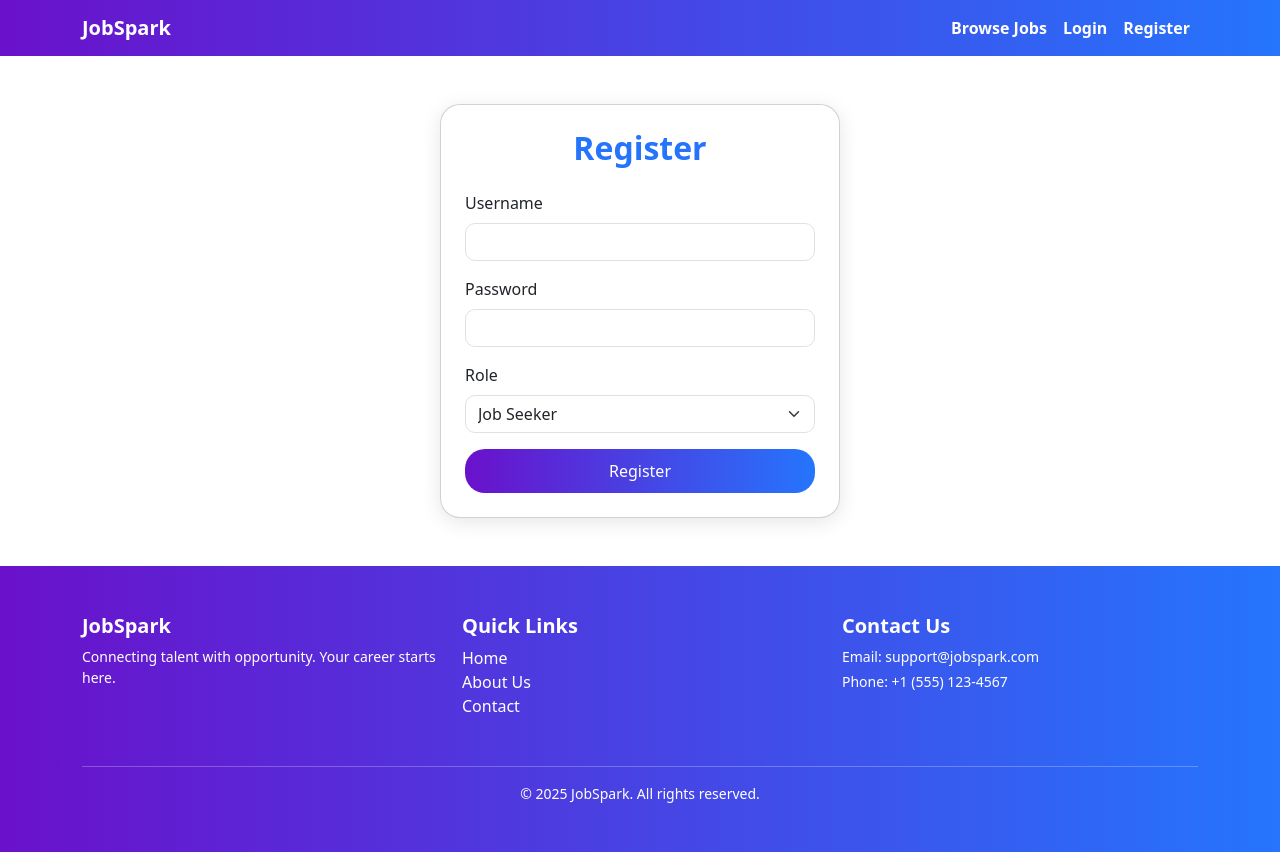
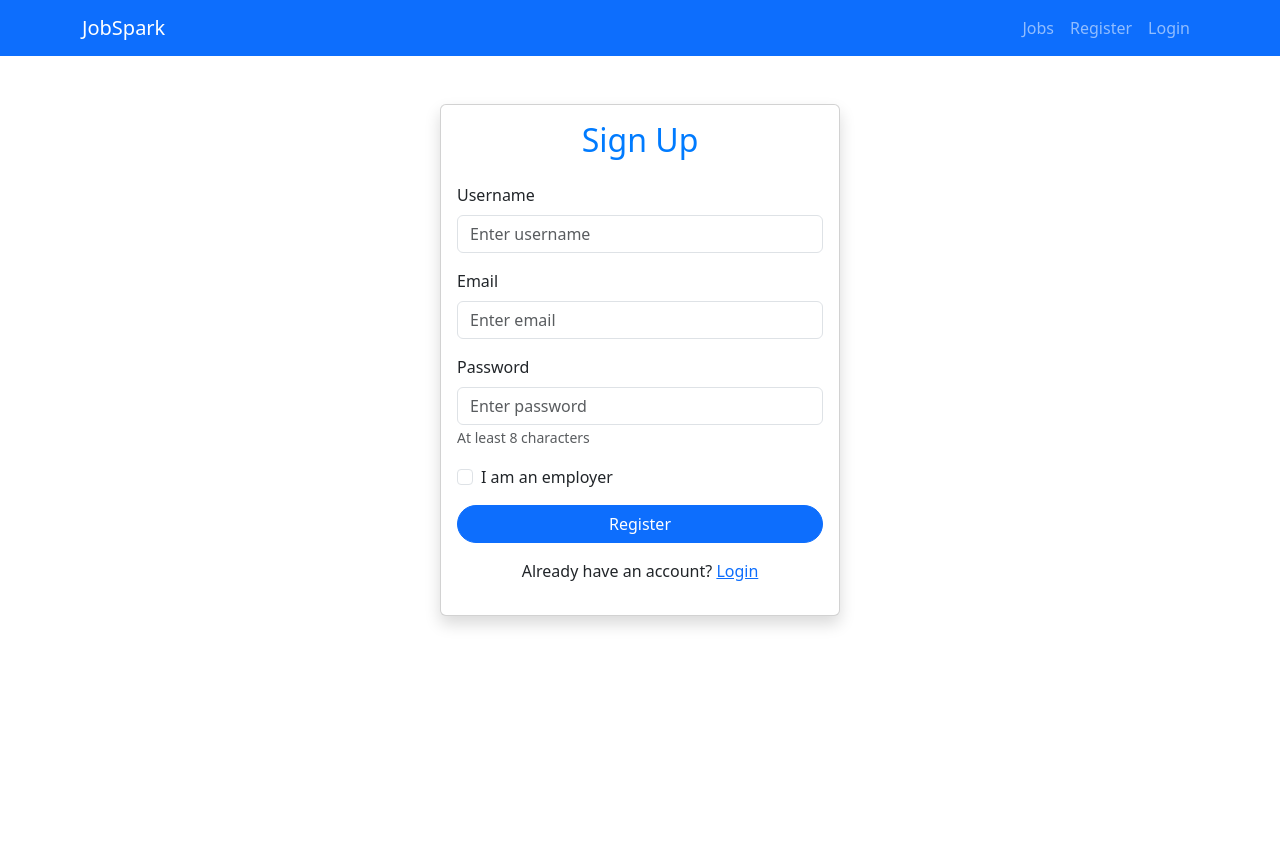
Before and after one commit to enock-sk/Job-Board-Frontend, a React (Create React App) app: page /register in a window 1280 px wide. After the commit the page ends 800 px from the top, so only its background shows below. Built offline with nearby package versions, Linux system fonts and the light colour scheme.

Commit message:
register and login updates

```diff
--- a/src/App.tsx
+++ b/src/App.tsx
@@ -1,55 +1,42 @@
-import React, { useState } from "react";
-import { BrowserRouter as Router, Route, Routes } from "react-router-dom";
-import { ToastContainer } from "react-toastify";
+import React from "react";
+import { BrowserRouter as Router, Route, Routes, Link } from "react-router-dom";
+import { Navbar, Nav, Container } from "react-bootstrap";
 import JobList from "./components/JobList";
-import PostJob from "./components/PostJob";
+import Register from "./components/Register";
 import Login from "./components/Login";
-import Register from "./components/Register";
-import Profile from "./components/Profile";
-import Navbar from "./components/Navbar";
-import Footer from "./components/Footer";
 
 const App: React.FC = () => {
-  const [token, setToken] = useState<string>(
-    localStorage.getItem("token") || ""
-  );
-  const [role, setRole] = useState<string>(localStorage.getItem("role") || "");
-
   return (
     <Router>
-      <div className="d-flex flex-column min-vh-100">
-        <Navbar
-          token={token}
-          setToken={setToken}
-          role={role}
-          setRole={setRole}
-        />
-        <main className="flex-grow-1">
-          <div className="container mt-5">
-            <Routes>
-              <Route path="/" element={<JobList />} />
-              <Route
-                path="/post-job"
-                element={<PostJob token={token} role={role} />}
-              />
-              <Route
-                path="/login"
-                element={<Login setToken={setToken} setRole={setRole} />}
-              />
-              <Route
-                path="/register"
-                element={<Register setToken={setToken} setRole={setRole} />}
-              />
-              <Route
-                path="/profile"
-                element={<Profile token={token} role={role} />}
-              />
-            </Routes>
-          </div>
-        </main>
-        <Footer />
-      </div>
-      <ToastContainer position="top-right" autoClose={3000} />
+      <Navbar bg="primary" variant="dark" expand="lg" sticky="top">
+        <Container>
+          <Navbar.Brand as={Link} to="/">
+            JobSpark
+          </Navbar.Brand>
+          <Navbar.Toggle aria-controls="basic-navbar-nav" />
+          <Navbar.Collapse id="basic-navbar-nav">
+            <Nav className="ms-auto">
+              <Nav.Link as={Link} to="/jobs">
+                Jobs
+              </Nav.Link>
+              <Nav.Link as={Link} to="/register">
+                Register
+              </Nav.Link>
+              <Nav.Link as={Link} to="/login">
+                Login
+              </Nav.Link>
+            </Nav>
+          </Navbar.Collapse>
+        </Container>
+      </Navbar>
+      <Container className="mt-5">
+        <Routes>
+          <Route path="/" element={<JobList />} />
+          <Route path="/jobs" element={<JobList />} />
+          <Route path="/register" element={<Register />} />
+          <Route path="/login" element={<Login />} />
+        </Routes>
+      </Container>
     </Router>
   );
 };
--- a/src/components/Login.tsx
+++ b/src/components/Login.tsx
@@ -1,97 +1,83 @@
 import React, { useState } from "react";
 import axios from "axios";
-import { Form, Button } from "react-bootstrap";
+import { Form, Button, Alert, Card } from "react-bootstrap";
 import { useNavigate } from "react-router-dom";
-import { toast } from "react-toastify";
 
-interface LoginProps {
-  setToken: (token: string) => void;
-  setRole: (role: string) => void;
-}
-
-const Login: React.FC<LoginProps> = ({ setToken, setRole }) => {
-  const [credentials, setCredentials] = useState({
-    username: "",
-    password: "",
-  });
+const Login: React.FC = () => {
+  const [username, setUsername] = useState("");
+  const [password, setPassword] = useState("");
+  const [error, setError] = useState<string | null>(null);
+  const [success, setSuccess] = useState<string | null>(null);
   const navigate = useNavigate();
-
-  const handleChange = (e: React.ChangeEvent<HTMLInputElement>) => {
-    setCredentials({ ...credentials, [e.target.name]: e.target.value });
-  };
 
   const handleSubmit = async (e: React.FormEvent) => {
     e.preventDefault();
+    setError(null);
+    setSuccess(null);
+
     try {
       const response = await axios.post(
         "https://jobspark-backend.onrender.com/api/login/",
-        credentials
+        {
+          username,
+          password,
+        }
       );
-      setToken(response.data.token);
-      setRole(response.data.role);
       localStorage.setItem("token", response.data.token);
-      localStorage.setItem("role", response.data.role);
-      toast.success(response.data.message);
-      navigate(response.data.role === "Employer" ? "/post-job" : "/");
-    } catch (error: any) {
-      toast.error(error.response?.data?.error || "Login failed");
+      localStorage.setItem("user", JSON.stringify(response.data.user));
+      setSuccess("Login successful! Redirecting to jobs...");
+      setTimeout(() => navigate("/jobs"), 2000);
+    } catch (err: any) {
+      setError(
+        err.response?.data?.error ||
+          "Login failed. Please check your credentials."
+      );
     }
   };
 
   return (
-    <div
-      className="card p-4 mx-auto"
-      style={{
-        maxWidth: "400px",
-        borderRadius: "20px",
-        boxShadow: "0 4px 20px rgba(0,0,0,0.1)",
-        animation: "fadeIn 0.5s",
-      }}
-    >
-      <h2
-        className="text-center mb-4"
-        style={{ color: "#2575fc", fontWeight: "bold" }}
-      >
+    <Card className="mx-auto shadow mt-5" style={{ maxWidth: "400px" }}>
+      <Card.Body>
+        <h2 className="text-center mb-4" style={{ color: "#007bff" }}>
           Login
         </h2>
+        {error && <Alert variant="danger">{error}</Alert>}
+        {success && <Alert variant="success">{success}</Alert>}
         <Form onSubmit={handleSubmit}>
           <Form.Group className="mb-3">
             <Form.Label>Username</Form.Label>
             <Form.Control
               type="text"
-            name="username"
-            value={credentials.username}
-            onChange={handleChange}
+              value={username}
+              onChange={(e) => setUsername(e.target.value)}
+              placeholder="Enter username"
               required
-            style={{ borderRadius: "10px" }}
             />
           </Form.Group>
           <Form.Group className="mb-3">
             <Form.Label>Password</Form.Label>
             <Form.Control
               type="password"
-            name="password"
-            value={credentials.password}
-            onChange={handleChange}
+              value={password}
+              onChange={(e) => setPassword(e.target.value)}
+              placeholder="Enter password"
               required
-            style={{ borderRadius: "10px" }}
             />
           </Form.Group>
           <Button
+            variant="primary"
             type="submit"
-          variant="primary"
             className="w-100"
-          style={{
-            background: "linear-gradient(90deg, #6a11cb, #2575fc)",
-            border: "none",
-            borderRadius: "20px",
-            padding: "10px",
-          }}
+            style={{ borderRadius: "25px" }}
           >
             Login
           </Button>
         </Form>
-    </div>
+        <p className="text-center mt-3">
+          Don’t have an account? <a href="/register">Register</a>
+        </p>
+      </Card.Body>
+    </Card>
   );
 };
 
--- a/src/components/Register.tsx
+++ b/src/components/Register.tsx
@@ -1,119 +1,122 @@
 import React, { useState } from "react";
 import axios from "axios";
-import { Form, Button } from "react-bootstrap";
+import { Form, Button, Alert, Card } from "react-bootstrap";
 import { useNavigate } from "react-router-dom";
-import { toast } from "react-toastify";
 
-interface RegisterProps {
-  setToken: (token: string) => void;
-  setRole: (role: string) => void;
-}
-
-const Register: React.FC<RegisterProps> = ({ setToken, setRole }) => {
-  const [formData, setFormData] = useState({
-    username: "",
-    password: "",
-    role: "JobSeeker",
-  });
+const Register: React.FC = () => {
+  const [username, setUsername] = useState("");
+  const [email, setEmail] = useState("");
+  const [password, setPassword] = useState("");
+  const [isEmployer, setIsEmployer] = useState(false);
+  const [companyName, setCompanyName] = useState("");
+  const [error, setError] = useState<string | null>(null);
+  const [success, setSuccess] = useState<string | null>(null);
   const navigate = useNavigate();
-
-  // Correctly typing the event to accept all FormControl elements
-  const handleChange = (
-    e: React.ChangeEvent<
-      HTMLInputElement | HTMLSelectElement | HTMLTextAreaElement
-    >
-  ) => {
-    const { name, value } = e.target;
-    setFormData((prevData) => ({
-      ...prevData,
-      [name]: value,
-    }));
-  };
 
   const handleSubmit = async (e: React.FormEvent) => {
     e.preventDefault();
+    setError(null);
+    setSuccess(null);
+
     try {
       const response = await axios.post(
         "https://jobspark-backend.onrender.com/api/register/",
-        formData
+        {
+          username,
+          email,
+          password,
+          is_employer: isEmployer,
+          company_name: isEmployer ? companyName : "",
+        }
       );
-      setToken(response.data.token);
-      setRole(response.data.role);
       localStorage.setItem("token", response.data.token);
-      localStorage.setItem("role", response.data.role);
-      toast.success(response.data.message);
-      navigate(response.data.role === "Employer" ? "/post-job" : "/");
-    } catch (error: any) {
-      toast.error(error.response?.data?.error || "Registration failed");
+      localStorage.setItem("user", JSON.stringify(response.data.user));
+      setSuccess("Registration successful! Redirecting to jobs...");
+      setTimeout(() => navigate("/jobs"), 2000);
+    } catch (err: any) {
+      setError(
+        err.response?.data?.username?.[0] ||
+          err.response?.data?.email?.[0] ||
+          "Registration failed. Please try again."
+      );
     }
   };
 
   return (
-    <div
-      className="card p-4 mx-auto"
-      style={{
-        maxWidth: "400px",
-        borderRadius: "20px",
-        boxShadow: "0 4px 20px rgba(0,0,0,0.1)",
-        animation: "fadeIn 0.5s",
-      }}
-    >
-      <h2
-        className="text-center mb-4"
-        style={{ color: "#2575fc", fontWeight: "bold" }}
-      >
-        Register
+    <Card className="mx-auto shadow" style={{ maxWidth: "400px" }}>
+      <Card.Body>
+        <h2 className="text-center mb-4" style={{ color: "#007bff" }}>
+          Sign Up
         </h2>
+        {error && <Alert variant="danger">{error}</Alert>}
+        {success && <Alert variant="success">{success}</Alert>}
         <Form onSubmit={handleSubmit}>
           <Form.Group className="mb-3">
             <Form.Label>Username</Form.Label>
             <Form.Control
               type="text"
-            name="username"
-            value={formData.username}
-            onChange={handleChange}
+              value={username}
+              onChange={(e) => setUsername(e.target.value)}
+              placeholder="Enter username"
               required
-            style={{ borderRadius: "10px" }}
+            />
+          </Form.Group>
+          <Form.Group className="mb-3">
+            <Form.Label>Email</Form.Label>
+            <Form.Control
+              type="email"
+              value={email}
+              onChange={(e) => setEmail(e.target.value)}
+              placeholder="Enter email"
+              required
             />
           </Form.Group>
           <Form.Group className="mb-3">
             <Form.Label>Password</Form.Label>
             <Form.Control
               type="password"
-            name="password"
-            value={formData.password}
-            onChange={handleChange}
+              value={password}
+              onChange={(e) => setPassword(e.target.value)}
+              placeholder="Enter password"
               required
-            style={{ borderRadius: "10px" }}
+              minLength={8}
+            />
+            <Form.Text className="text-muted">At least 8 characters</Form.Text>
+          </Form.Group>
+          <Form.Group className="mb-3">
+            <Form.Check
+              type="checkbox"
+              label="I am an employer"
+              checked={isEmployer}
+              onChange={(e) => setIsEmployer(e.target.checked)}
             />
           </Form.Group>
+          {isEmployer && (
             <Form.Group className="mb-3">
-          <Form.Label>Role</Form.Label>
-          <Form.Select
-            name="role"
-            value={formData.role}
-            onChange={handleChange}
-            style={{ borderRadius: "10px" }}
-          >
-            <option value="JobSeeker">Job Seeker</option>
-            <option value="Employer">Employer</option>
-          </Form.Select>
+              <Form.Label>Company Name</Form.Label>
+              <Form.Control
+                type="text"
+                value={companyName}
+                onChange={(e) => setCompanyName(e.target.value)}
+                placeholder="Enter company name"
+                required
+              />
             </Form.Group>
+          )}
           <Button
+            variant="primary"
             type="submit"
-          variant="primary"
             className="w-100"
-          style={{
-            background: "linear-gradient(90deg, #6a11cb, #2575fc)",
-            border: "none",
-            borderRadius: "20px",
-            padding: "10px",
-          }}
+            style={{ borderRadius: "25px" }}
           >
             Register
           </Button>
         </Form>
-    </div>
+        <p className="text-center mt-3">
+          Already have an account? <a href="/login">Login</a>
+        </p>
+      </Card.Body>
+    </Card>
   );
 };
 
```
Also changed, not shown: src/components/JobList.tsx (+30 -64 lines). Lines whose indentation alone changed are shown as unchanged.
